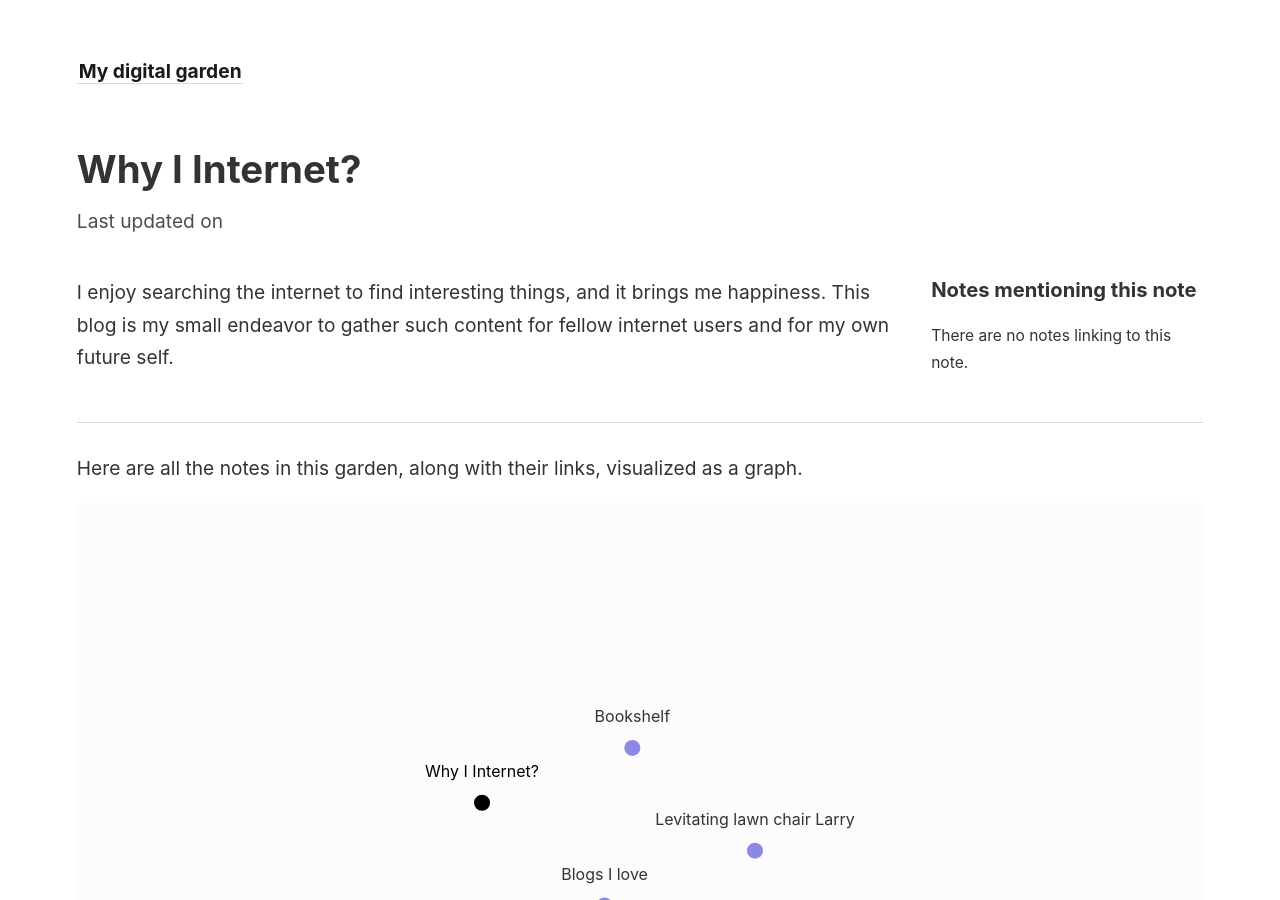
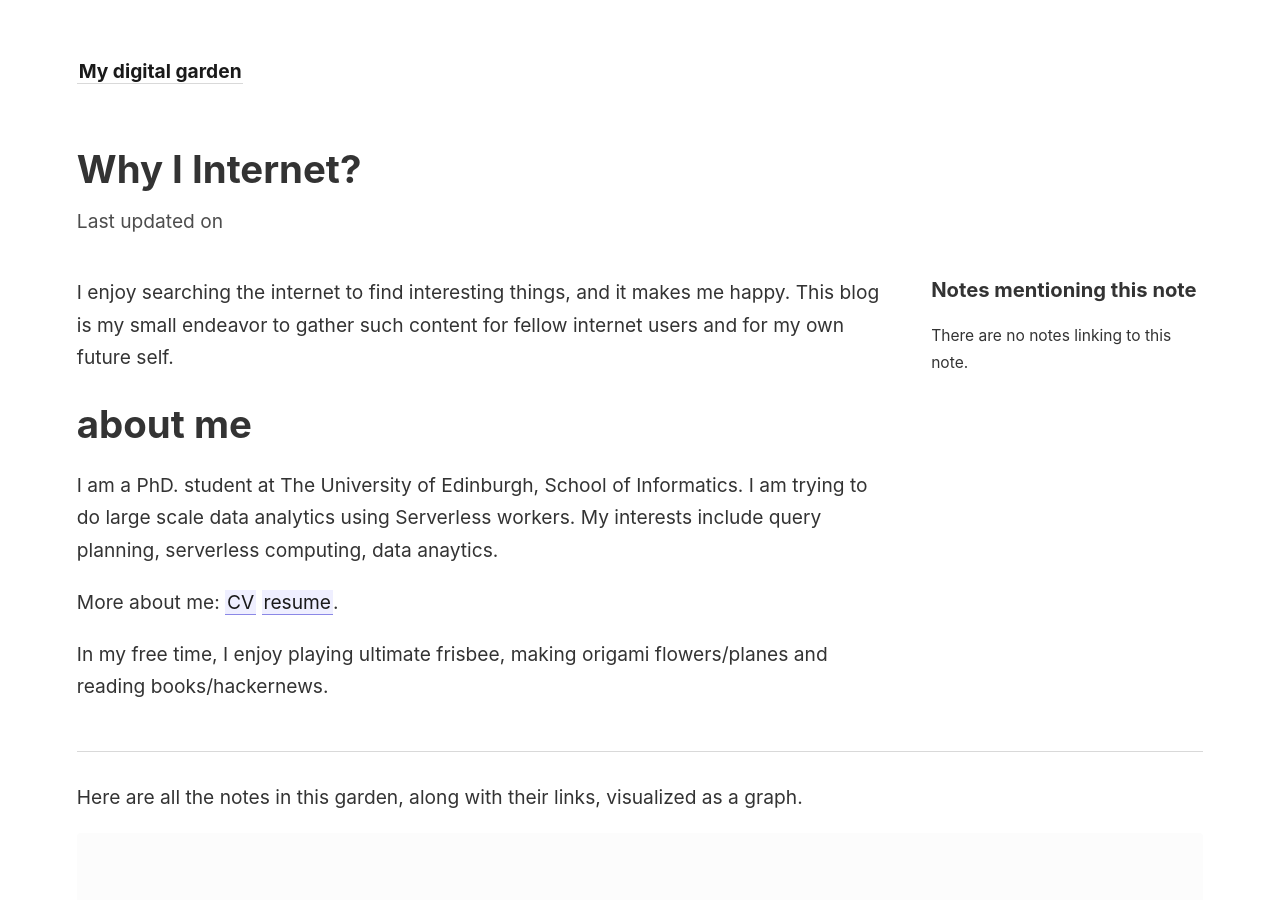
Before and after one commit to shyamjesal/digitalgarden, a Jekyll site: the page built from _notes/why_i_internet.md, in a window 1280 px wide and 900 px high. Built offline with Jekyll 4.4.1, drawn with Linux system fonts in a browser that asks for light colours.

Commit message:
add about me

```diff
--- a/_notes/why_i_internet.md
+++ b/_notes/why_i_internet.md
@@ -2,4 +2,12 @@
 title: Why I Internet?
 ---
 
-I enjoy searching the internet to find interesting things, and it brings me happiness. This blog is my small endeavor to gather such content for fellow internet users and for my own future self.
+I enjoy searching the internet to find interesting things, and it makes me happy. This blog is my small endeavor to gather such content for fellow internet users and for my own future self.
+
+# about me
+
+I am a PhD. student at The University of Edinburgh, School of Informatics. I am trying to do large scale data analytics using Serverless workers. My interests include query planning, serverless computing, data anaytics.
+
+More about me: [[CV]] [[resume]].
+
+In my free time, I enjoy playing ultimate frisbee, making origami flowers/planes and reading books/hackernews.
```
Also changed, not shown: _notes/cv.md (added, +6 -0 lines), _notes/resume.md (added, +6 -0 lines), 2 other files.
